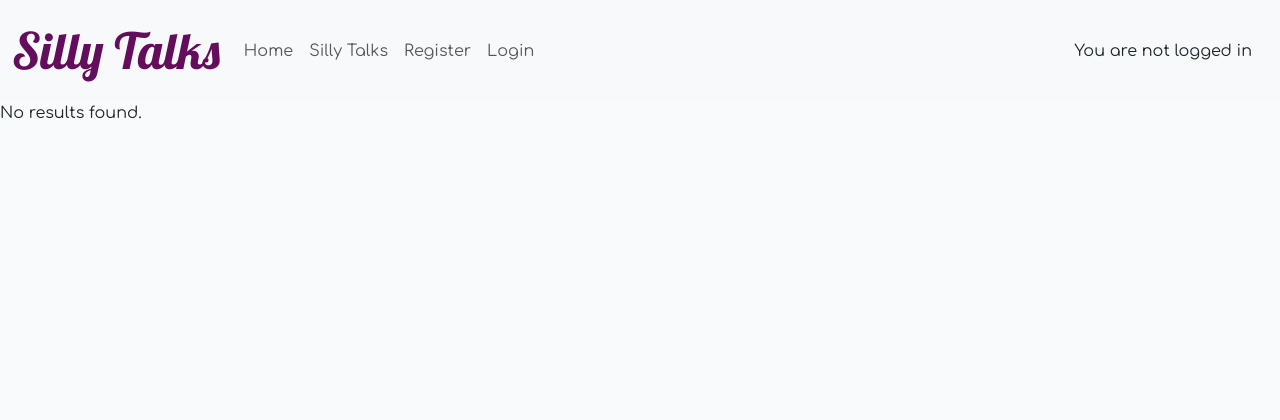
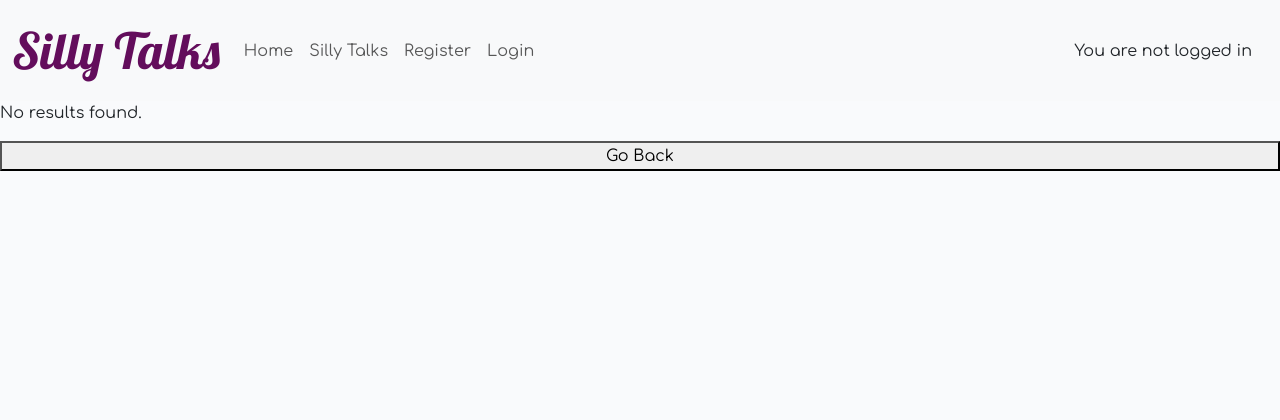
Before and after one commit to Nathisaraujo/project4, a Django app: page /sillytalks/search/ in a window 1280 px wide. Shown: the top 420 px of the page. Run offline with Django 4.2, Linux system fonts and the light colour scheme; some libraries are stand-ins or nearby versions.

Commit message:
added go back button

```diff
--- a/blog/templates/blog/post_detail.html
+++ b/blog/templates/blog/post_detail.html
@@ -4,7 +4,7 @@
 {% load crispy_forms_tags %}
 
 <!-- Displaying post details -->
-
+<button onclick="goBack()">Go Back</button>
 <div class="container">
     <div class="row">
         <div class="col card mb-4  mt-3 left  top">
--- a/blog/templates/blog/search_bar.html
+++ b/blog/templates/blog/search_bar.html
@@ -14,4 +14,6 @@
     <p>No results found.</p>
 {% endif %}
 
+<button onclick="goBack()">Go Back</button>
+
 {% endblock %}
--- a/profiles/templates/add_post.html
+++ b/profiles/templates/add_post.html
@@ -19,7 +19,7 @@
             </select>
             <br>
             <button type="submit" class="btn btn-sillytalks"> Submit</button>
-            <a href="{% url 'home' %}" role="button" class="btn btn-sillytalks">Go back</a>
+            <button onclick="goBack()">Go Back</button>
         </form>
     </div>
 </div>
--- a/profiles/templates/edit_profile.html
+++ b/profiles/templates/edit_profile.html
@@ -18,5 +18,5 @@
         {{ form.as_p }}
         <button type="submit">Save</button>
     </form>
-
+    <button onclick="goBack()">Go Back</button>
 {% endblock %}
--- a/profiles/templates/manage_posts.html
+++ b/profiles/templates/manage_posts.html
@@ -14,5 +14,5 @@
     </ul>
 {% endfor %}
 <hr>
-
+<button onclick="goBack()">Go Back</button>
 {% endblock %}
--- a/profiles/templates/update_post.html
+++ b/profiles/templates/update_post.html
@@ -24,7 +24,7 @@
                 {{ form | crispy }}
                 <br>
                 <button type="submit" class="btn btn-sillytalks">Update</button>
-                <a href="{% url 'home' %}" role="button" class="btn btn-secondary">Go back</a>
+                <button onclick="goBack()">Go Back</button>
             </form>
         </div>
     </div>
--- a/profiles/templates/user_activity.html
+++ b/profiles/templates/user_activity.html
@@ -60,4 +60,5 @@
 {% else %}
     <p>No commented posts yet.</p>
 {% endif %}
+<button onclick="goBack()">Go Back</button>
 {% endblock %}
--- a/templates/base.html
+++ b/templates/base.html
@@ -132,6 +132,10 @@
     <script src="{% static 'js/script.js' %}"></script>
     <script>
       const postUrl = "{{ post.slug }}";
+
+      function goBack() {
+        window.history.back();
+    }
     </script>
     {% block extras %}
     {% endblock %}
```
